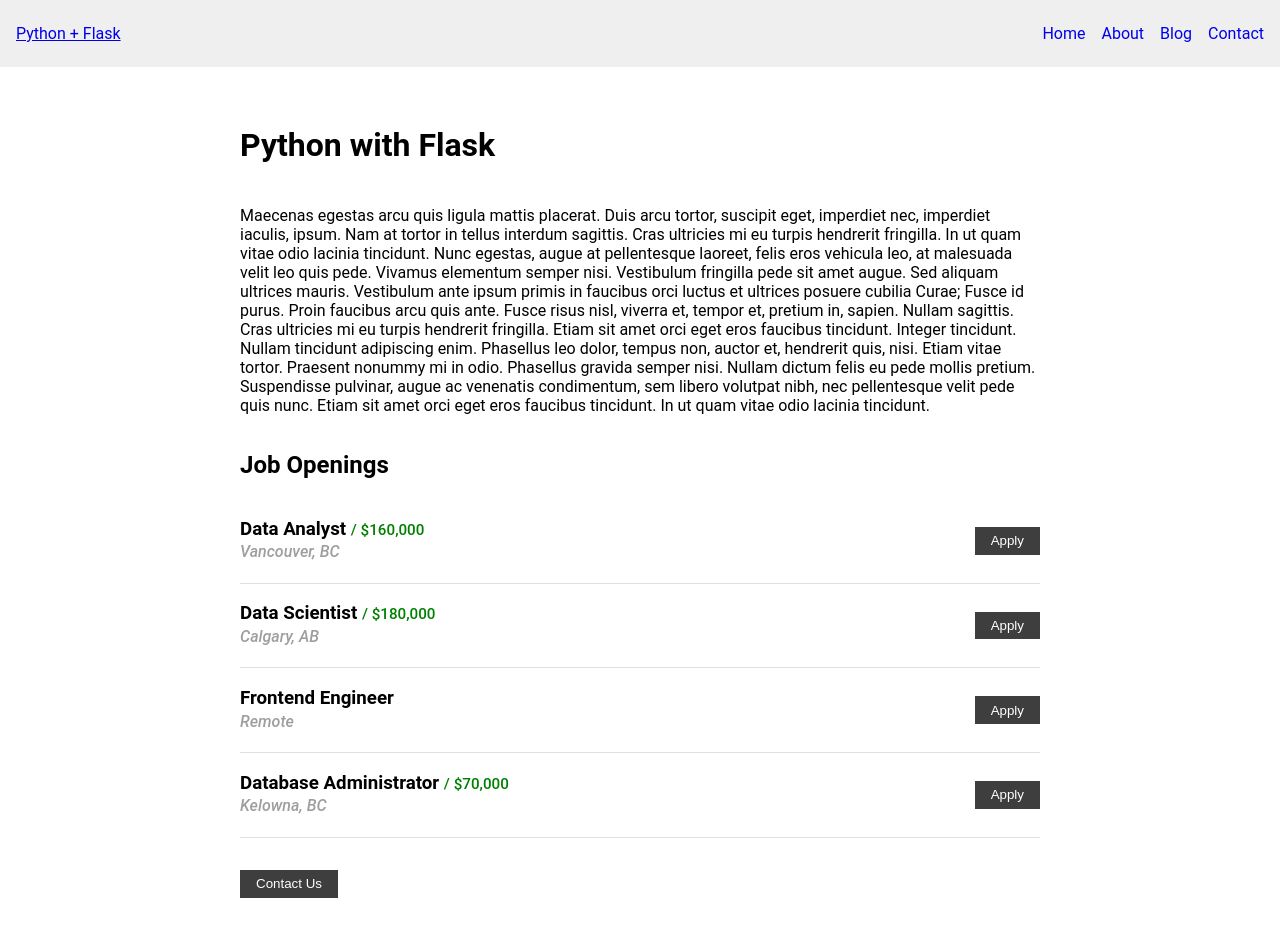
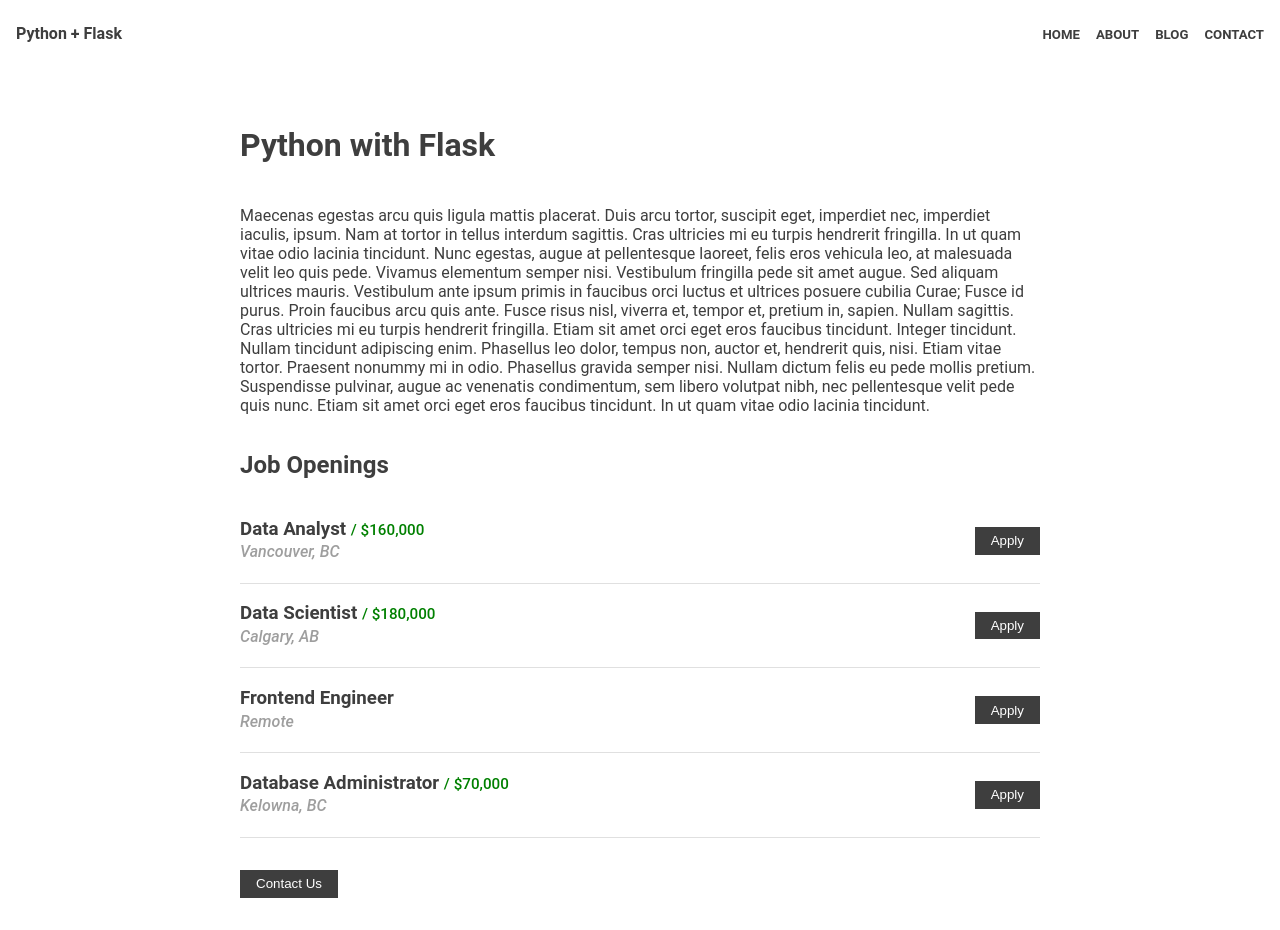
Before and after one commit to rindoshingen/Python-with-Flask, a Flask app: page / in a window 1280 px wide. Run offline with Flask 3, Linux system fonts and the light colour scheme.

Commit message:
Changed some nav styling

```diff
--- a/templates/home.html
+++ b/templates/home.html
@@ -9,6 +9,8 @@
     body {
       font-family: Roboto;
       font-size: 1rem;
+      font-weight: 400;
+      color: #3e3e3e;
       margin: 0;
     }
 
--- a/templates/nav.html
+++ b/templates/nav.html
@@ -4,7 +4,13 @@
 		justify-content: space-between;
 		padding: 0.5rem 1rem;
 		align-items: center;
-		background-color: #efefef;
+		background: color; #efefef;
+
+		& a.brand-logo {
+			text-decoration: none;
+			font-weight: 600;
+			color: #3e3e3e;
+		}
 
 		& .nav-items {
 			display: flex;
@@ -14,6 +20,14 @@
 
 			& li a {
 				text-decoration: none;
+				color: #3e3e3e;
+				font-weight: 600;
+				font-size: 0.825rem;
+				text-transform: uppercase;
+
+				&:hover {
+					color: #9e9e9e;
+				}
 			}
 		}
 	}
```
